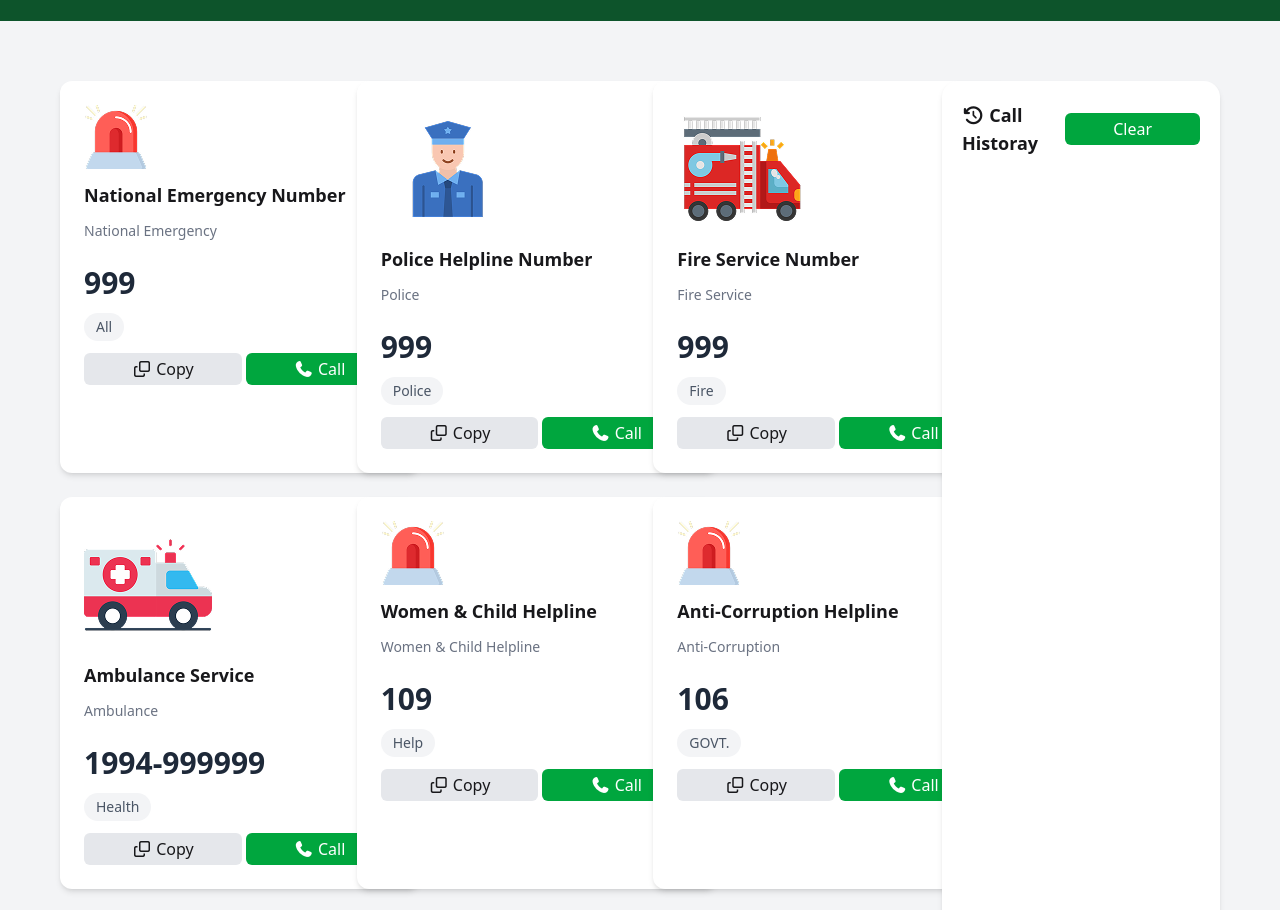
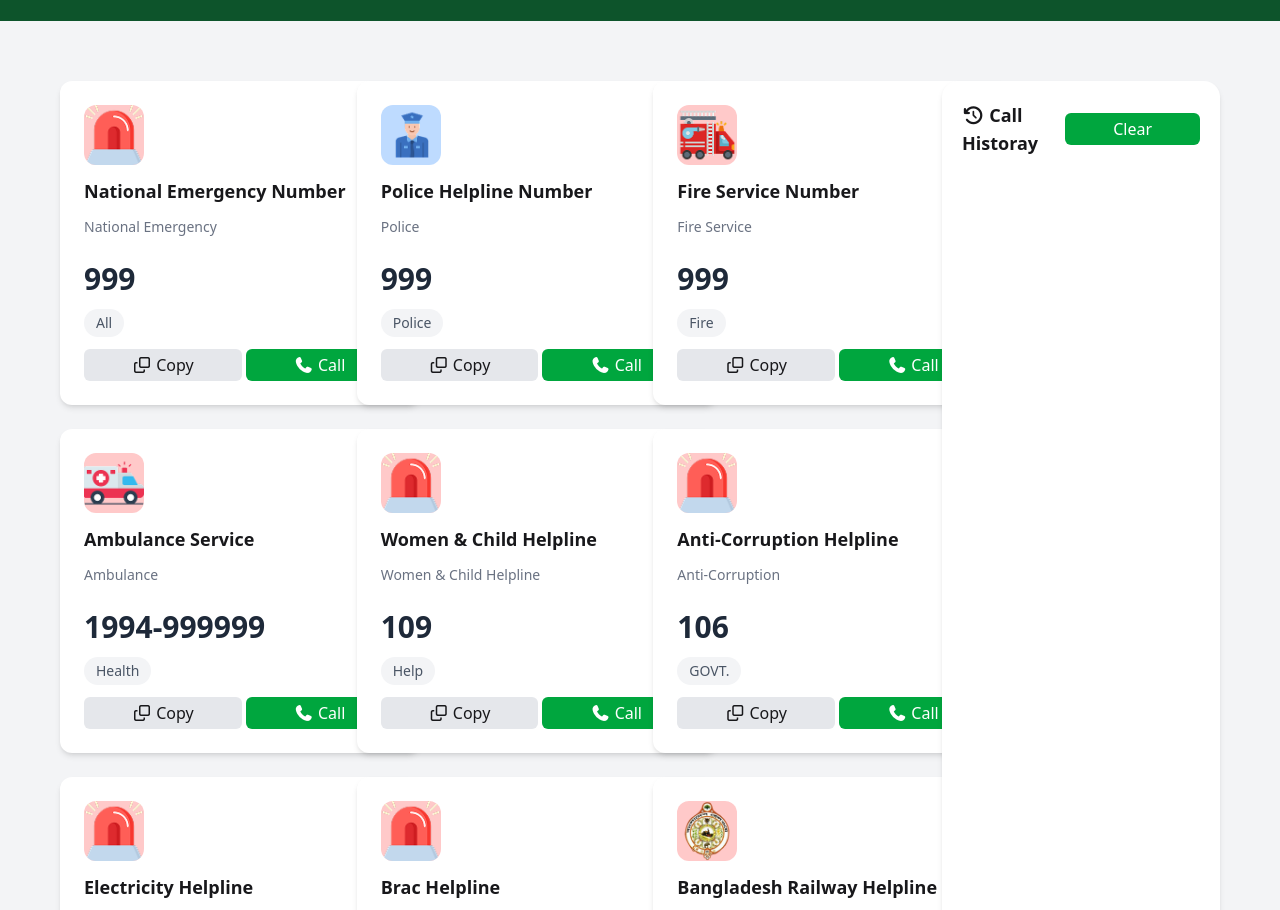
Before and after one commit to rayhankhan101/5th-assingment, a plain HTML site: page index.html in a window 1280 px wide. Shown: the part 215-1125 px from the top of the page. Drawn offline with nearby package versions, Linux system fonts and the light colour scheme.

Commit message:
added bacground color

```diff
--- a/index.html
+++ b/index.html
@@ -42,7 +42,7 @@
         <div class="md:col-span-3 grid grid-cols-1 sm:grid-cols-2 lg:grid-cols-3 gap-6">
             <!-- card -->
              <div class="bg-white rounded-xl p-6 w-90 flex flex-col items-start text-left space-y-3 shadow-md">
-                <img src="./assets/emergency.png" alt="">
+                <img src="./assets/emergency.png" class="h-15 w-15 bg-red-200 rounded-xl" alt="">
                 <h3 class="text-lg font-bold">National Emergency Number</h3>
                 <p class="text-gray-500 text-sm">National Emergency</p>
                 <div class="text-3xl text-gray-800 my-3 font-bold">999</div>
@@ -53,7 +53,7 @@
                 </div>
              </div>
              <div class="bg-white rounded-xl p-6 w-90 flex flex-col items-start text-left space-y-3 shadow-md">
-                <img src="./assets/police.png" alt="">
+                <img src="./assets/police.png" class="h-15 w-15 bg-blue-200 rounded-xl" alt="">
                 <h3 class="text-lg font-bold">Police Helpline Number</h3>
                  <p class="text-gray-500 text-sm">Police</p>
                 <div class="text-3xl text-gray-800 my-3 font-bold">999</div>
@@ -64,7 +64,7 @@
                 </div>
              </div>
              <div class="bg-white rounded-xl p-6 w-90 flex flex-col items-start text-left space-y-3 shadow-md">
-                <img src="./assets/fire-service.png" alt="">
+                <img src="./assets/fire-service.png" class="h-15 w-15 bg-red-200 rounded-xl" alt="">
                 <h3 class="text-lg font-bold">Fire Service Number</h3>
                  <p class="text-gray-500 text-sm">Fire Service</p>
                 <div class="text-3xl text-gray-800 my-3 font-bold">999</div>
@@ -75,7 +75,7 @@
                 </div>
              </div>
              <div class="bg-white rounded-xl p-6 w-90 flex flex-col items-start text-left space-y-3 shadow-md">
-                <img src="./assets/ambulance.png" alt="">
+                <img src="./assets/ambulance.png" class="h-15 w-15 bg-red-200 rounded-xl" alt="">
                 <h3 class="text-lg font-bold">Ambulance Service </h3>
                  <p class="text-gray-500 text-sm">Ambulance</p>
                 <div class="text-3xl text-gray-800 my-3 font-bold">1994-999999</div>
@@ -86,7 +86,7 @@
                 </div>
              </div>
              <div class="bg-white rounded-xl p-6 w-90 flex flex-col items-start text-left space-y-3 shadow-md">
-                <img src="./assets/emergency.png" alt="">
+                <img src="./assets/emergency.png" class="h-15 w-15 bg-red-200 rounded-xl" alt="">
                 <h3 class="text-lg font-bold">Women & Child Helpline</h3>
                  <p class="text-gray-500 text-sm">Women & Child Helpline</p>
                 <div class="text-3xl text-gray-800 my-3 font-bold">109</div>
@@ -97,7 +97,7 @@
                 </div>
              </div>
              <div class="bg-white rounded-xl p-6 w-90 flex flex-col items-start text-left space-y-3 shadow-md">
-                <img src="./assets/emergency.png" alt="">
+                <img src="./assets/emergency.png" class="h-15 w-15 bg-red-200 rounded-xl" alt="">
                 <h3 class="text-lg font-bold">Anti-Corruption Helpline</h3>
                  <p class="text-gray-500 text-sm">Anti-Corruption</p>
                 <div class="text-3xl text-gray-800 my-3 font-bold">106</div>
@@ -108,7 +108,7 @@
                 </div>
              </div>
              <div class="bg-white rounded-xl p-6 w-90 flex flex-col items-start text-left space-y-3 shadow-md">
-                <img src="./assets/emergency.png" alt="">
+                <img src="./assets/emergency.png" class="h-15 w-15 bg-red-200 rounded-xl" alt="">
                 <h3 class="text-lg font-bold">Electricity Helpline</h3>
                  <p class="text-gray-500 text-sm">Electricity Outage</p>
                 <div class="text-3xl text-gray-800 my-3 font-bold">16216</div>
@@ -119,7 +119,7 @@
                 </div>
              </div>
              <div class="bg-white rounded-xl p-6 w-90 flex flex-col items-start text-left space-y-3 shadow-md">
-                <img src="./assets/emergency.png" alt="">
+                <img src="./assets/emergency.png" class="h-15 w-15 bg-red-200 rounded-xl" alt="">
                 <h3 class="text-lg font-bold">Brac Helpline</h3>
                  <p class="text-gray-500 text-sm">Brac</p>
                 <div class="text-3xl text-gray-800 my-3 font-bold">16445</div>
@@ -130,7 +130,7 @@
                 </div>
              </div>
              <div class="bg-white rounded-xl p-6 w-90 flex flex-col items-start text-left space-y-3 shadow-md">
-                <img src="./assets/Bangladesh-Railway.png" alt="">
+                <img src="./assets/Bangladesh-Railway.png" class="h-15 w-15 bg-red-200 rounded-xl" alt="">
                 <h3 class="text-lg font-bold">Bangladesh Railway Helpline </h3>
                  <p class="text-gray-500 text-sm">Bangladesh Railway</p>
                 <div class="text-3xl text-gray-800 my-3 font-bold">163</div>
```
